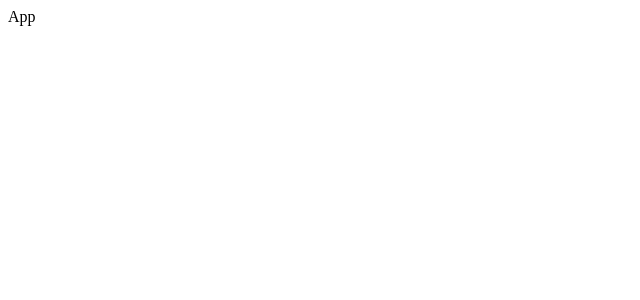
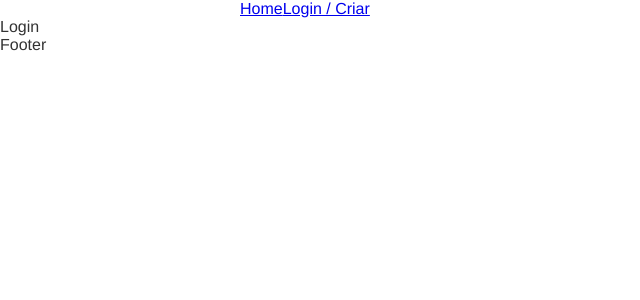
Before and after one commit to Sammy192/reactDogsRedeSocial, a React (Vite) app: page /login in a window 1280 px wide. Shown: the top 300 px of the page, without its empty margins (0-640 px from the left). Built offline with nearby package versions, Linux system fonts and the light colour scheme.

Commit message:
Created initial files and folders

```diff
--- /dev/null
+++ b/src/App.css
@@ -0,0 +1,39 @@
+* {
+  box-sizing: border-box;
+}
+
+body {
+  margin: 0px;
+  color: #333;
+  --type-first: Helvetica, Arial, sans-serif;
+  --type-second: 'Spectral', Georgia;
+  font-family: var(--type-first);
+}
+
+h1, h2, h3, h4, p {
+  margin: 0px;
+}
+
+ul, li {
+  list-style: none;
+  padding: 0px;
+  margin: 0px;
+}
+
+img {
+  display: block;
+  max-width: 100%;
+}
+
+button, input {
+  display: block;
+  font-size: 1rem;
+  font-family: var(--type-first);
+  color: #333;
+}
+
+.container {
+  max-width: 50rem;
+  padding: 0 1 rem;
+  margin: 0 auto;
+}
--- a/src/App.jsx
+++ b/src/App.jsx
@@ -1,9 +1,24 @@
 import React from 'react';
+import './App.css';
+import { BrowserRouter, Routes, Route } from 'react-router-dom';
+import Header from './Components/Header';
+import Footer from './Components/Footer';
+import Home from './Components/Home';
+import Login from './Components/Login/Login';
 
 const App = () => {
   return (
-    <div>App</div>
-  )
-}
+    <div>
+      <BrowserRouter>
+        <Header />
+        <Routes>
+          <Route path="/" element={<Home />} />
+          <Route path="/login" element={<Login />} />
+        </Routes>
+        <Footer />
+      </BrowserRouter>
+    </div>
+  );
+};
 
 export default App;
--- /dev/null
+++ b/src/Components/Footer.jsx
@@ -0,0 +1,8 @@
+import React from 'react';
+import styles from './Footer.module.css';
+
+const Footer = () => {
+  return <div className={styles.footer}>Footer</div>;
+};
+
+export default Footer;
--- /dev/null
+++ b/src/Components/Header.jsx
@@ -0,0 +1,16 @@
+import React from 'react';
+import styles from './Header.module.css';
+import { Link } from 'react-router-dom';
+
+const Header = () => {
+  return (
+    <div className={styles.header}>
+      <nav className="container">
+        <Link to="/">Home</Link>
+        <Link to="/login">Login / Criar</Link>
+      </nav>
+    </div>
+  );
+};
+
+export default Header;
--- /dev/null
+++ b/src/Components/Home.jsx
@@ -0,0 +1,7 @@
+import React from 'react';
+
+const Home = () => {
+  return <div>Home</div>;
+};
+
+export default Home;
--- /dev/null
+++ b/src/Components/Login/Login.jsx
@@ -0,0 +1,7 @@
+import React from 'react';
+
+const Login = () => {
+  return <div>Login</div>;
+};
+
+export default Login;
```
Also changed, not shown: src/Components/Footer.module.css (added), src/Components/Header.module.css (added).
